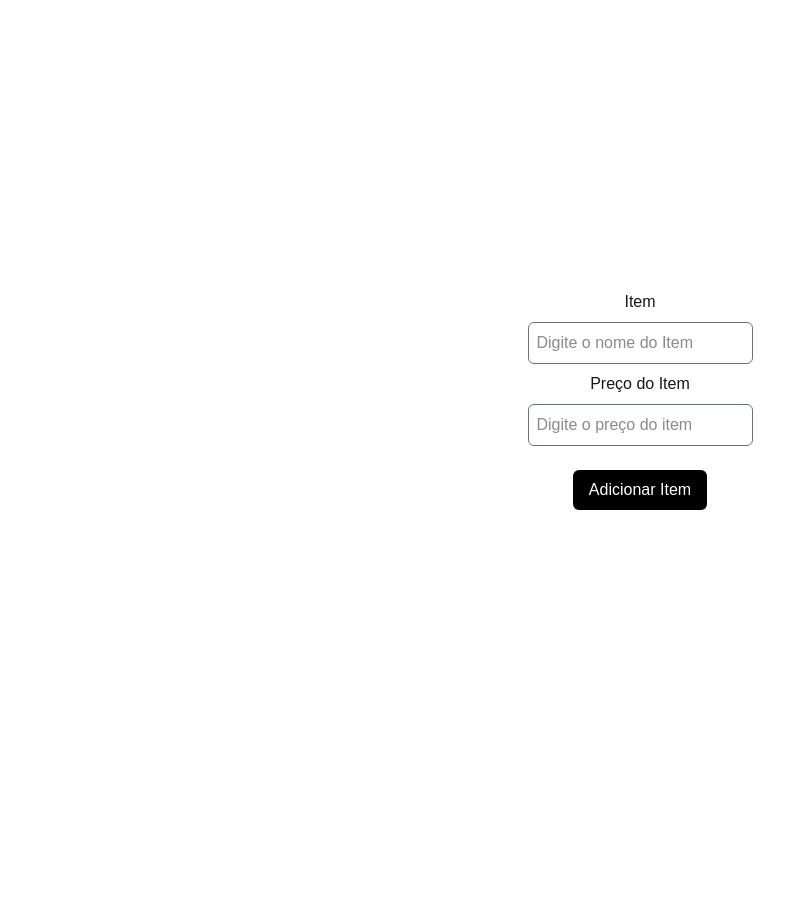
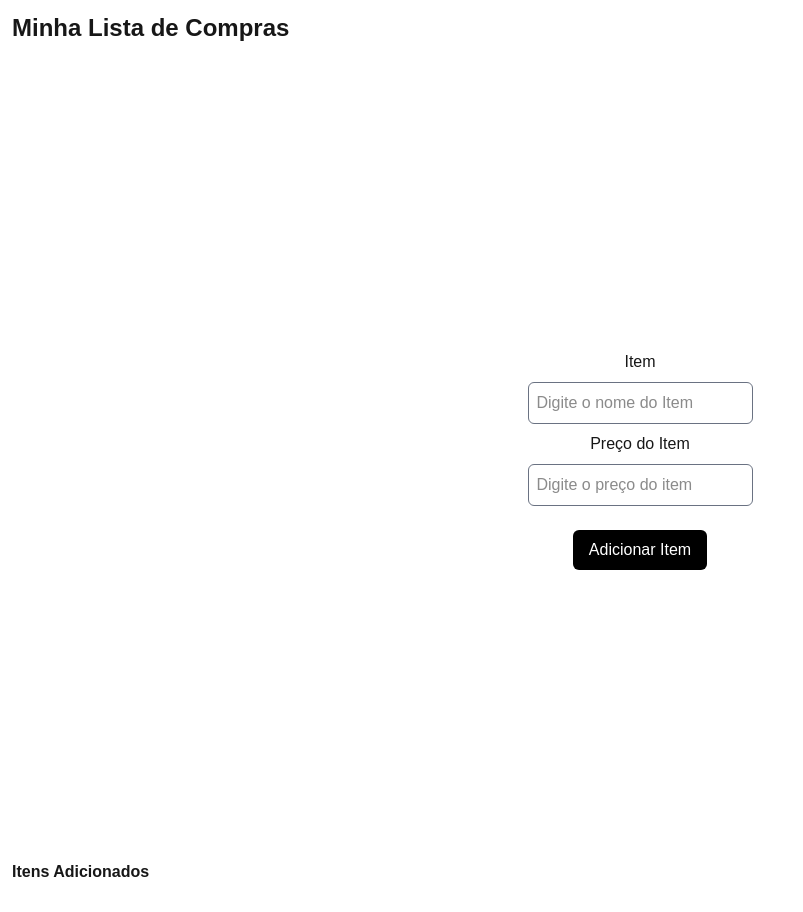
Before and after one commit to joaoNogueiradev/how-to-shop-app, a Next.js app: page / in a window 1280 px wide. Shown: the whole page, without its empty margins (0-803 px from the left). Before the commit the page ends 800 px from the top, so only its background shows below. Built offline with nearby package versions, Linux system fonts and the light colour scheme.

Commit message:
feat: connect forms to the item visualization

```diff
--- a/src/app/page.tsx
+++ b/src/app/page.tsx
@@ -1,15 +1,21 @@
-'use client'
+"use client";
 import AddItemForm from "@/components/AddItemForm";
+import ShoppingList from "@/components/ShoppingList";
 import { Item } from "@/types/item";
+import { useState } from "react";
 
 const Page = () => {
+  const [items, setItems] = useState<Item[]>([]);
+
   const handleAddItem = (item: Item) => {
-    console.log("Item recebido no componente pai:", item);
+    setItems((prev) => [...prev, item]);
   };
 
   return (
-    <main>
+    <main className="p-3">
+      <h1 className="text-2xl font-bold mb-4">Minha Lista de Compras</h1>
       <AddItemForm onAddItem={handleAddItem} />
+      <ShoppingList items={items} />
     </main>
   );
 };
--- /dev/null
+++ b/src/components/ShoppingList.tsx
@@ -0,0 +1,26 @@
+import { Item } from "@/types/item";
+
+type Props = {
+  items: Item[];
+};
+
+const ShoppingList = ({ items }: Props) => {
+  return (
+    <div>
+      <h2 className="text-x1 font-bold mb-4">Itens Adicionados</h2>
+      <ul className="space-y-2">
+        {items.map((item) => (
+          <li
+            key={item.id}
+            className="border p-2 rounded-md flex justify-between items-center"
+          >
+            <span>{item.name}</span>
+            <span>R$ {item.price.toFixed(2)}</span>
+          </li>
+        ))}
+      </ul>
+    </div>
+  );
+};
+
+export default ShoppingList;
```
